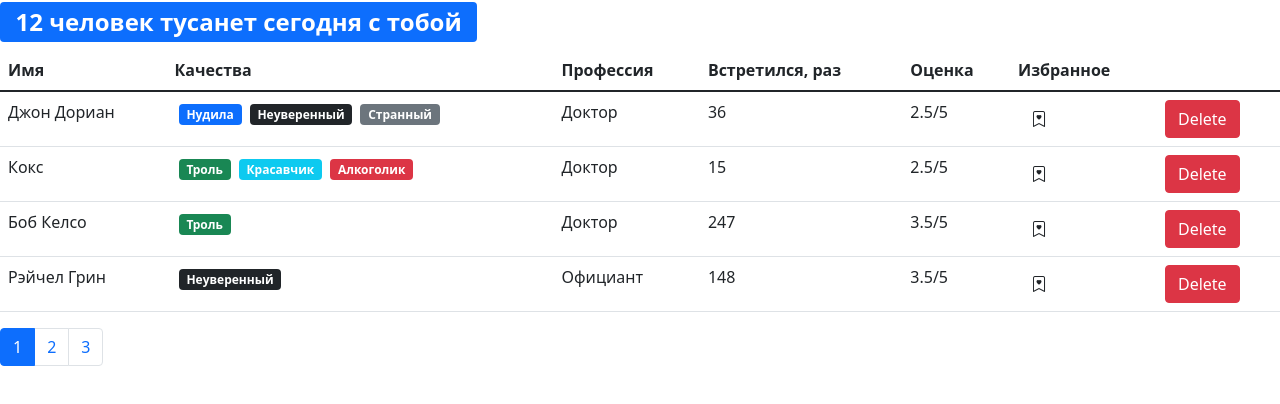
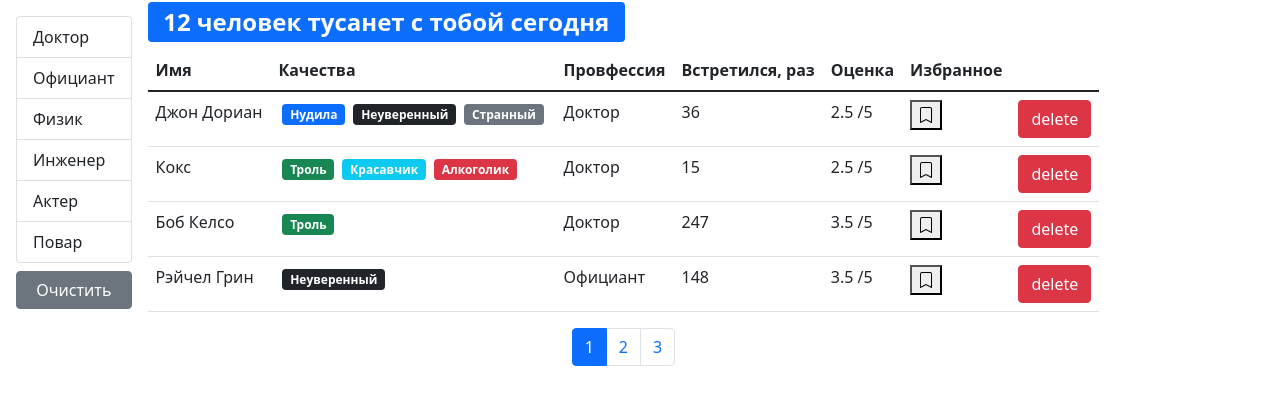
Before and after one commit to artemiusV/Fast-Company, a React (Create React App) app: page / in a window 1280 px wide. Shown: the top 404 px of the page. Built offline with nearby package versions, Linux system fonts and the light colour scheme.

Commit message:
add filtration class work

```diff
--- a/src/App.js
+++ b/src/App.js
@@ -1,78 +1,32 @@
 import React, { useState } from "react";
-import SearchStatus from "./components/searchStatus";
 import Users from "./components/users";
 import api from "./api";
-import Pagination from "./components/pagination";
-import { paginate } from "./api/utils/paginate";
 
-/* eslint-disable indent */
-
-const App = () => {
+function App() {
   const [users, setUsers] = useState(api.users.fetchAll());
-  const count = users.length;
-  const [currentPage, setCurrentPage] = useState(1);
-  const pageSize = 4;
-
-  const handlePageChange = (pageIndex) => {
-    console.log("page:", pageIndex);
-    setCurrentPage(pageIndex);
-  };
-
-  const userCrop = paginate(users, currentPage, pageSize);
-
   const handleDelete = (userId) => {
     setUsers(users.filter((user) => user._id !== userId));
-    console.log(userId);
   };
-
-  const changeBookmark = (id) => {
-    const newUsers = users.map((user) => {
-      if (user._id === id) {
-        return {
-          ...user,
-          bookmark: !user.bookmark,
-        };
-      }
-      return user;
-    });
-    setUsers(newUsers);
+  const handleToggleBookMark = (id) => {
+    setUsers(
+      users.map((user) => {
+        if (user._id === id) {
+          return { ...user, bookmark: !user.bookmark };
+        }
+        return user;
+      })
+    );
+    console.log(id);
   };
-
   return (
-    <>
-      <SearchStatus temp={users} />
-
-      {count > 0 && (
-        <table className="table">
-          <thead>
-            <tr>
-              <th scope="col">Имя</th>
-              <th scope="col">Качества</th>
-              <th scope="col">Профессия</th>
-              <th scope="col">Встретился, раз</th>
-              <th scope="col">Оценка</th>
-              <th scope="col">Избранное</th>
-              <th />
-            </tr>
-          </thead>
-          <tbody>
-            <Users
-              temp={users}
-              delete={handleDelete}
-              bookmark={changeBookmark}
-              userCrop={userCrop}
-            />
-          </tbody>
-        </table>
-      )}
-      <Pagination
-        itemsCount={count}
-        pageSize={pageSize}
-        currentPage={currentPage}
-        onPageChange={handlePageChange}
+    <div>
+      <Users
+        onDelete={handleDelete}
+        onToggleBookMark={handleToggleBookMark}
+        users={users}
       />
-    </>
+    </div>
   );
-};
+}
 
 export default App;
--- /dev/null
+++ b/src/api/fake.api/profession.api.js
@@ -0,0 +1,19 @@
+export const professions = {
+  doctor: { _id: "67rdca3eeb7f6fgeed471818", name: "Доктор" },
+  waiter: { _id: "67rdca3eeb7f6fgeed471820", name: "Официант" },
+  physics: { _id: "67rdca3eeb7f6fgeed471814", name: "Физик" },
+  engineer: { _id: "67rdca3eeb7f6fgeed471822", name: "Инженер" },
+  actor: { _id: "67rdca3eeb7f6fgeed471824", name: "Актер" },
+  cook: { _id: "67rdca3eeb7f6fgeed471829", name: "Повар" },
+};
+
+const fetchAll = () =>
+  new Promise((resolve) => {
+    window.setTimeout(function () {
+      resolve(professions);
+    }, 2000);
+  });
+
+export default {
+  fetchAll,
+};
--- a/src/api/fake.api/user.api.js
+++ b/src/api/fake.api/user.api.js
@@ -1,13 +1,5 @@
-/* eslint-disable indent */
+import { professions } from "./profession.api";
 
-const professions = {
-  doctor: { _id: "67rdca3eeb7f6fgeed471818", name: "Доктор" },
-  waiter: { _id: "67rdca3eeb7f6fgeed471820", name: "Официант" },
-  physics: { _id: "67rdca3eeb7f6fgeed471814", name: "Физик" },
-  engineer: { _id: "67rdca3eeb7f6fgeed471822", name: "Инженер" },
-  actor: { _id: "67rdca3eeb7f6fgeed471824", name: "Актер" },
-  cook: { _id: "67rdca3eeb7f6fgeed471829", name: "Повар" },
-};
 const qualities = {
   tedious: {
     _id: "67rdca3eeb7f6fgeed471198",
--- a/src/api/index.js
+++ b/src/api/index.js
@@ -1,7 +1,10 @@
 /* eslint-disable indent */
 
 import * as users from "./fake.api/user.api";
+import professions from "./fake.api/profession.api";
+
 const API = {
   users,
+  professions,
 };
 export default API;
--- a/src/components/bookMark.jsx
+++ b/src/components/bookMark.jsx
@@ -1,23 +1,17 @@
+/* eslint-disable indent */
+
 import React from "react";
 import PropTypes from "prop-types";
 
-/* eslint-disable indent */
-
-const BookMark = (props) => {
-  const changeBookmark = props.changeBookmark;
-  const user = props.user;
-
+const BookMark = ({ status, ...rest }) => {
   return (
-    <button
-      onClick={() => changeBookmark(user._id)}
-      className={`btn bi bi-bookmark-heart${user.bookmark ? "-fill" : ""}`}
-    ></button>
+    <button {...rest}>
+      <i className={"bi bi-bookmark" + (status ? "-heart-fill" : "")}></i>
+    </button>
   );
 };
-
 BookMark.propTypes = {
-  changeBookmark: PropTypes.func.isRequired,
-  user: PropTypes.string.isRequired,
+  status: PropTypes.bool,
 };
 
 export default BookMark;
--- /dev/null
+++ b/src/components/groupList.jsx
@@ -0,0 +1,43 @@
+import React from "react";
+import PropTypes from "prop-types";
+
+const GroupList = ({
+  items,
+  valueProperty,
+  contentProperty,
+  onItemSelect,
+  selectedItem,
+}) => {
+  console.log(Object.keys(items));
+  return (
+    <ul className="list-group">
+      {Object.keys(items).map((item) => (
+        <li
+          className={
+            "list-group-item" + (items[item] === selectedItem ? " active" : "")
+          }
+          onClick={() => onItemSelect(items[item])}
+          key={items[item][valueProperty]}
+          role="button"
+        >
+          {items[item][contentProperty]}
+        </li>
+      ))}
+    </ul>
+  );
+};
+
+GroupList.defaultProps = {
+  valueProperty: "_id",
+  contentProperty: "name",
+};
+
+GroupList.propTypes = {
+  items: PropTypes.object.isRequired,
+  valueProperty: PropTypes.string.isRequired,
+  contentProperty: PropTypes.string.isRequired,
+  onItemSelect: PropTypes.func,
+  selectedItem: PropTypes.object,
+};
+
+export default GroupList;
--- /dev/null
+++ b/src/components/quality.jsx
@@ -0,0 +1,14 @@
+/* eslint-disable indent */
+
+import React from "react";
+import PropTypes from "prop-types";
+const Quality = ({ color, name, _id }) => {
+  return <span className={"badge m-1 bg-" + color}>{name}</span>;
+};
+Quality.propTypes = {
+  color: PropTypes.string.isRequired,
+  name: PropTypes.string.isRequired,
+  _id: PropTypes.string.isRequired,
+};
+
+export default Quality;
--- a/src/components/searchStatus.jsx
+++ b/src/components/searchStatus.jsx
@@ -1,35 +1,29 @@
+/* eslint-disable indent */
+
 import React from "react";
 import PropTypes from "prop-types";
-
-/* eslint-disable indent */
-
-const SearchStatus = (props) => {
-  const users = props.temp;
-
+const SearchStatus = ({ length }) => {
   const renderPhrase = (number) => {
-    if (number > 4 && number < 13) {
-      return `${number} человек тусанет сегодня с тобой`;
+    const lastOne = Number(number.toString().slice(-1));
+    if (number > 4 && number < 15) {
+      return "человек тусанет";
     }
-    if (number < 5 && number > 1) {
-      return `${number} человека тусанет сегодня с тобой`;
-    }
-    if (number === 1) return `${number} человек тусанет сегодня с тобой`;
-    return "Никто с тобой не тусанет";
+    if (lastOne === 1) return "человек тусанет";
+    if ([2, 3, 4].indexOf(lastOne) >= 0) return "человека тусанут";
+    return "человек тусанет";
   };
-
   return (
     <h2>
-      <span
-        className={"badge " + (users.length > 0 ? "bg-primary" : "bg-danger")}
-      >
-        {renderPhrase(users.length)}
+      <span className={"badge " + (length > 0 ? "bg-primary" : "bg-danger")}>
+        {length > 0
+          ? `${length + " " + renderPhrase(length)}   с тобой сегодня`
+          : "Никто с тобой не тусанет"}
       </span>
     </h2>
   );
 };
-
 SearchStatus.propTypes = {
-  temp: PropTypes.string.isRequired,
+  length: PropTypes.number,
 };
 
 export default SearchStatus;
--- /dev/null
+++ b/src/components/user.jsx
@@ -0,0 +1,50 @@
+import React from "react";
+import PropTypes from "prop-types";
+import Quality from "./quality";
+import BookMark from "./bookmark";
+const User = ({
+  _id,
+  name,
+  qualities,
+  profession,
+  completedMeetings,
+  rate,
+  onDelete,
+  bookmark,
+  onToggleBookMark,
+}) => {
+  return (
+    <tr>
+      <td>{name}</td>
+      <td>
+        {qualities.map((qual) => (
+          <Quality {...qual} key={qual._id} />
+        ))}
+      </td>
+      <td>{profession.name}</td>
+      <td>{completedMeetings}</td>
+      <td>{rate} /5</td>
+      <td>
+        <BookMark status={bookmark} onClick={() => onToggleBookMark(_id)} />
+      </td>
+      <td>
+        <button onClick={() => onDelete(_id)} className="btn btn-danger">
+          delete
+        </button>
+      </td>
+    </tr>
+  );
+};
+User.propTypes = {
+  _id: PropTypes.string.isRequired,
+  name: PropTypes.string.isRequired,
+  qualities: PropTypes.array,
+  profession: PropTypes.object.isRequired,
+  completedMeetings: PropTypes.number.isRequired,
+  rate: PropTypes.number.isRequired,
+  onDelete: PropTypes.func.isRequired,
+  bookmark: PropTypes.bool,
+  onToggleBookMark: PropTypes.func.isRequired,
+};
+
+export default User;
--- a/src/components/users.jsx
+++ b/src/components/users.jsx
@@ -1,124 +1,97 @@
-import React from "react";
-import Qualitie from "./qualitie";
-import BookMark from "./bookMark";
+import React, { useState, useEffect } from "react";
 import PropTypes from "prop-types";
+import { paginate } from "../utils/paginate";
+import Pagination from "./pagination";
+import User from "./user";
+import GroupList from "./groupList";
+import api from "../api";
+import SearchStatus from "./searchStatus";
 
-/* eslint-disable indent */
+const Users = ({ users: allUsers, ...rest }) => {
+  const [currentPage, setCurrentPage] = useState(1);
+  const [professions, setProfession] = useState();
+  const [selectedProf, setSelectedProf] = useState();
+  const pageSize = 4;
 
-const Users = (props) => {
-  // const users = props.temp;
-  const usersCrop = props.userCrop;
-  const handleDelete = props.delete;
-  const changeBookmark = props.bookmark;
+  useEffect(() => {
+    api.professions.fetchAll().then((data) => setProfession(data));
+  }, []);
+
+  useEffect(() => {
+    setCurrentPage(1);
+  }, [selectedProf]);
+
+  const handlePageChange = (pageIndex) => {
+    setCurrentPage(pageIndex);
+  };
+
+  const handleProfessionSelect = (item) => {
+    setSelectedProf(item);
+  };
+
+  const filteredUsers = selectedProf
+    ? allUsers.filter((user) => user.profession === selectedProf)
+    : allUsers;
+  const count = filteredUsers.length;
+
+  const usersCrop = paginate(filteredUsers, currentPage, pageSize);
+  const clearFilter = () => {
+    setSelectedProf();
+  };
 
   return (
-    <>
-      {usersCrop.map((user) => (
-        <tr key={user._id}>
-          <td>{user.name}</td>
-          <td>
-            <Qualitie temp={user} />
-          </td>
-          <td>{user.profession.name}</td>
-          <td>{user.completedMeetings}</td>
-          <td>{user.rate}/5</td>
-          <td>
-            <BookMark changeBookmark={changeBookmark} user={user} />
-          </td>
-          <td>
-            <button
-              onClick={() => handleDelete(user._id)}
-              className="btn btn-danger"
-            >
-              Delete
-            </button>
-          </td>
-        </tr>
-      ))}
-    </>
+    <div className="d-flex">
+      {professions && (
+        <div className="d-flex flex-column clex-shrink-0 p-3">
+          <GroupList
+            selectedItem={selectedProf}
+            items={professions}
+            onItemSelect={handleProfessionSelect}
+            valueProperty="_id"
+            contentProperty="name"
+          />
+          <button className="btn btn-secondary mt-2" onClick={clearFilter}>
+            Очистить
+          </button>
+        </div>
+      )}
+      <div className="d-flex flex-column">
+        <SearchStatus length={count} />
+
+        {count > 0 && (
+          <table className="table">
+            <thead>
+              <tr>
+                <th scope="col">Имя</th>
+                <th scope="col">Качества</th>
+                <th scope="col">Провфессия</th>
+                <th scope="col">Встретился, раз</th>
+                <th scope="col">Оценка</th>
+                <th scope="col">Избранное</th>
+                <th />
+              </tr>
+            </thead>
+            <tbody>
+              {usersCrop.map((user) => (
+                <User {...rest} {...user} key={user._id} />
+              ))}
+            </tbody>
+          </table>
+        )}
+        <div className="d-flex justify-content-center">
+          <Pagination
+            itemsCount={count}
+            pageSize={pageSize}
+            currentPage={currentPage}
+            onPageChange={handlePageChange}
+          />
+        </div>
+      </div>
+    </div>
   );
 };
-
 Users.propTypes = {
-  temp: PropTypes.string.isRequired,
-  userCrop: PropTypes.array.isRequired,
-  delete: PropTypes.func.isRequired,
-  bookmark: PropTypes.func.isRequired,
+  users: PropTypes.array,
 };
 
 export default Users;
-
-// import React, { useState } from "react";
-// import api from "../api";
-
-// const Users = () => {
-//   const [users, setUsers] = useState(api.users.fetchAll());
-//   //   console.log(api.users.fetchAll());
-//   const handleDelete = (userId) => {
-//     setUsers(users.filter((user) => user._id !== userId));
-//     console.log(userId);
-//   };
-
-//   const renderPhrase = (number) => {
-//     if (number > 4 && number < 13)
-//       return `${number} человек тусанет сегодня с тобой`;
-//     if (number < 5 && number > 1)
-//       return `${number} человека тусанет сегодня с тобой`;
-//     if (number === 1) return `${number} человек тусанет сегодня с тобой`;
-//     return "Никто с тобой не тусанет";
-//   };
-
-//   return (
-//     // <h1>sss</h1>
-//     <>
-//       <h2>
-//         <span
-//           className={"badge " + (users.length > 0 ? "bg-primary" : "bg-danger")}
-//         >
-//           {renderPhrase(users.length)}
-//         </span>
-//       </h2>
-//       {users.length > 0 && (
-//         <table class="table">
-//           <thead>
-//             <tr>
-//               <th scope="col">Имя</th>
-//               <th scope="col">Качества</th>
-//               <th scope="col">Профессия</th>
-//               <th scope="col">Встретился, раз</th>
-//               <th scope="col">Оценка</th>
-//             </tr>
-//             ёё
-//           </thead>
-//           <tbody>
-//             {users.map((user) => (
-//               <tr key={user._id}>
-//                 <td>{user.name}</td>
-//                 <td>
-//                   {user.qualities.map((item) => (
-//                     <span className={"badge m-1 bg-" + item.color}>
-//                       {item.name}
-//                     </span>
-//                   ))}
-//                 </td>
-//                 <td>{user.profession.name}</td>
-//                 <td>{user.completedMeetings}</td>
-//                 <td>{user.rate}/5</td>
-//                 <td>
-//                   <button
-//                     onClick={() => handleDelete(user._id)}
-//                     className="btn btn-danger"
-//                   >
-//                     Delete
-//                   </button>
-//                 </td>
-//               </tr>
-//             ))}
-//           </tbody>
-//         </table>
-//       )}
-//     </>
-//   );
-// };
-
-// export default Users;
```
Also changed, not shown: src/components/qualitie.jsx (deleted, +0 -24 lines), src/utils/paginate.js (renamed from src/api/utils/paginate.js).
